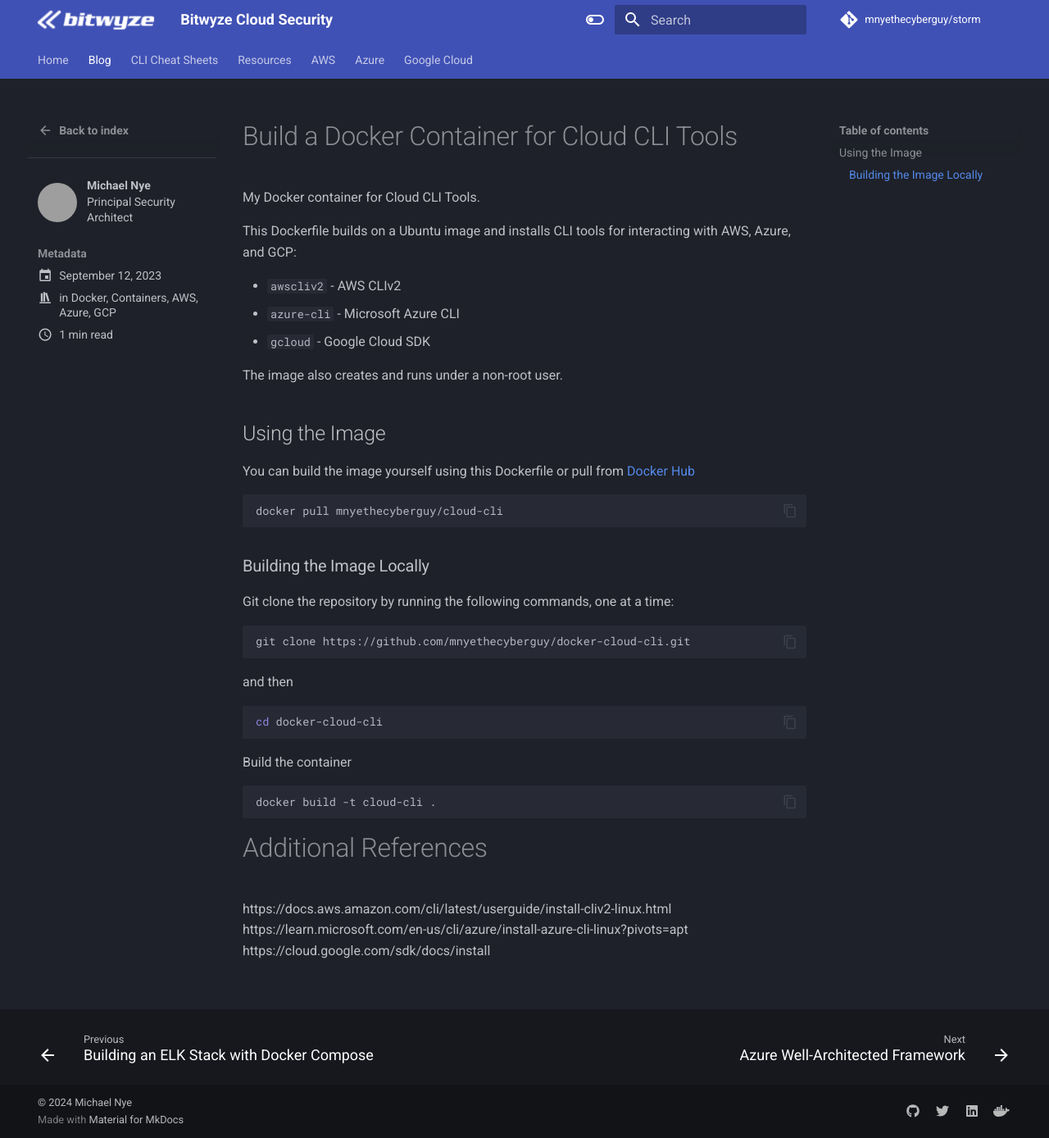
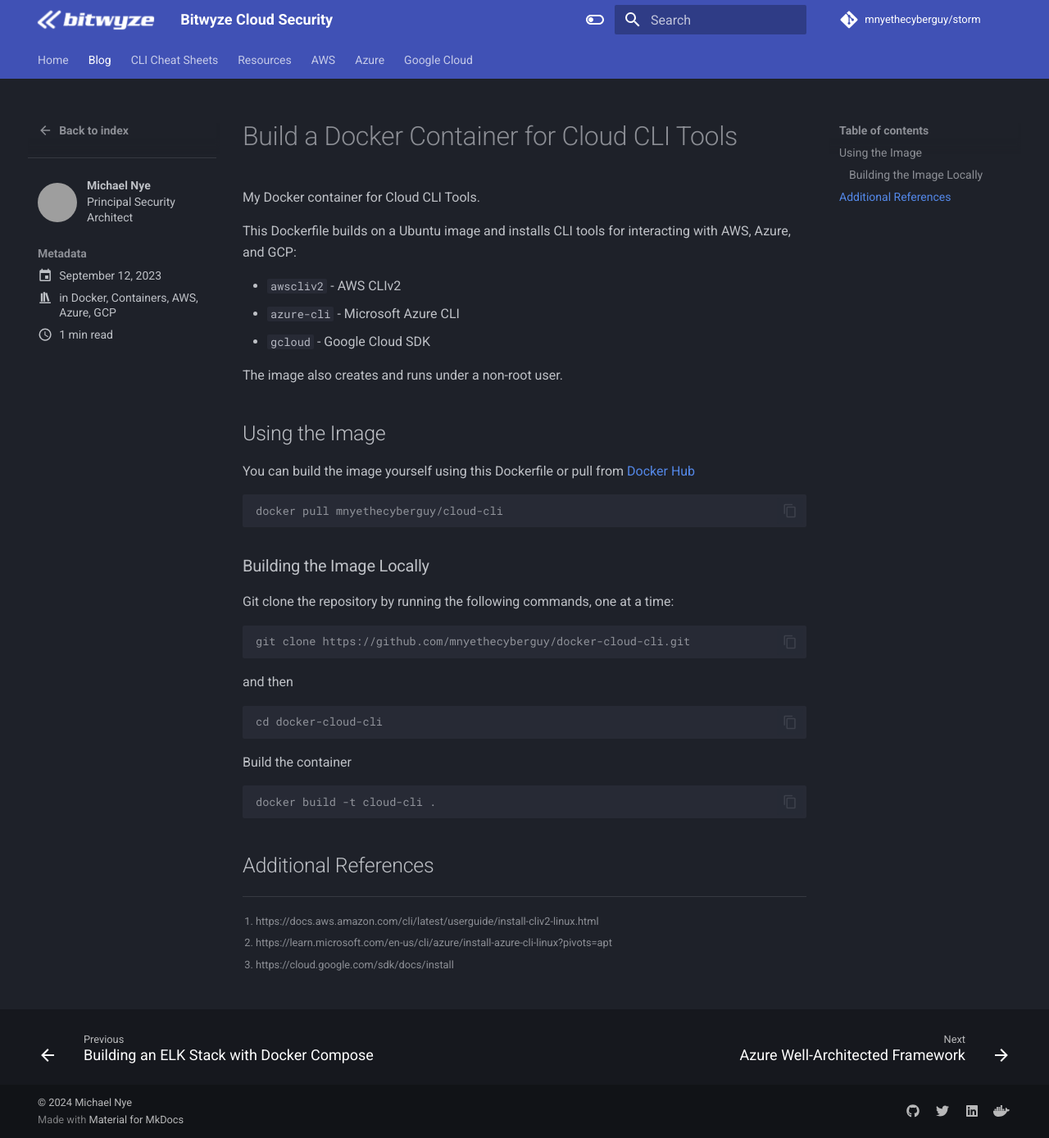
Before and after one commit to mnyethecyberguy/storm, an MkDocs documentation site: the page built from docs/blog/posts/docker-cloud-cli.md, in a window 1280 px wide and 1388 px high. Shown: the whole window at 82% size. Built offline with MkDocs 1.6.1 and Material for MkDocs 9.7.7, drawn with Linux system fonts in a browser that asks for light colours; comment, search, counter and statistics services are not loaded; grey boxes are pictures that could not be loaded.

Commit message:
Updated formatting

````diff
--- a/docs/blog/posts/docker-cloud-cli.md
+++ b/docs/blog/posts/docker-cloud-cli.md
@@ -28,7 +28,7 @@
 
 You can build the image yourself using this Dockerfile or pull from [Docker Hub](https://hub.docker.com/r/mnyethecyberguy/cloud-cli)
 
-``` docker
+``` console
 docker pull mnyethecyberguy/cloud-cli
 ```
 
@@ -36,22 +36,22 @@
 
 Git clone the repository by running the following commands, one at a time:
 
-``` bash
+``` console
 git clone https://github.com/mnyethecyberguy/docker-cloud-cli.git
 ```
 and then
 
-``` bash
+``` console
 cd docker-cloud-cli
 ```
 Build the container
 
-``` docker
+``` console
 docker build -t cloud-cli .
 ```
 
-# Additional References
+## Additional References
 
-https://docs.aws.amazon.com/cli/latest/userguide/install-cliv2-linux.html
-https://learn.microsoft.com/en-us/cli/azure/install-azure-cli-linux?pivots=apt
-https://cloud.google.com/sdk/docs/install
+[^1]: https://docs.aws.amazon.com/cli/latest/userguide/install-cliv2-linux.html
+[^2]: https://learn.microsoft.com/en-us/cli/azure/install-azure-cli-linux?pivots=apt
+[^3]: https://cloud.google.com/sdk/docs/install
````
Also changed, not shown: docs/blog/posts/aws-prowler.md (+2 -0 lines), docs/blog/posts/jq-parsing.md (+2 -0 lines).
